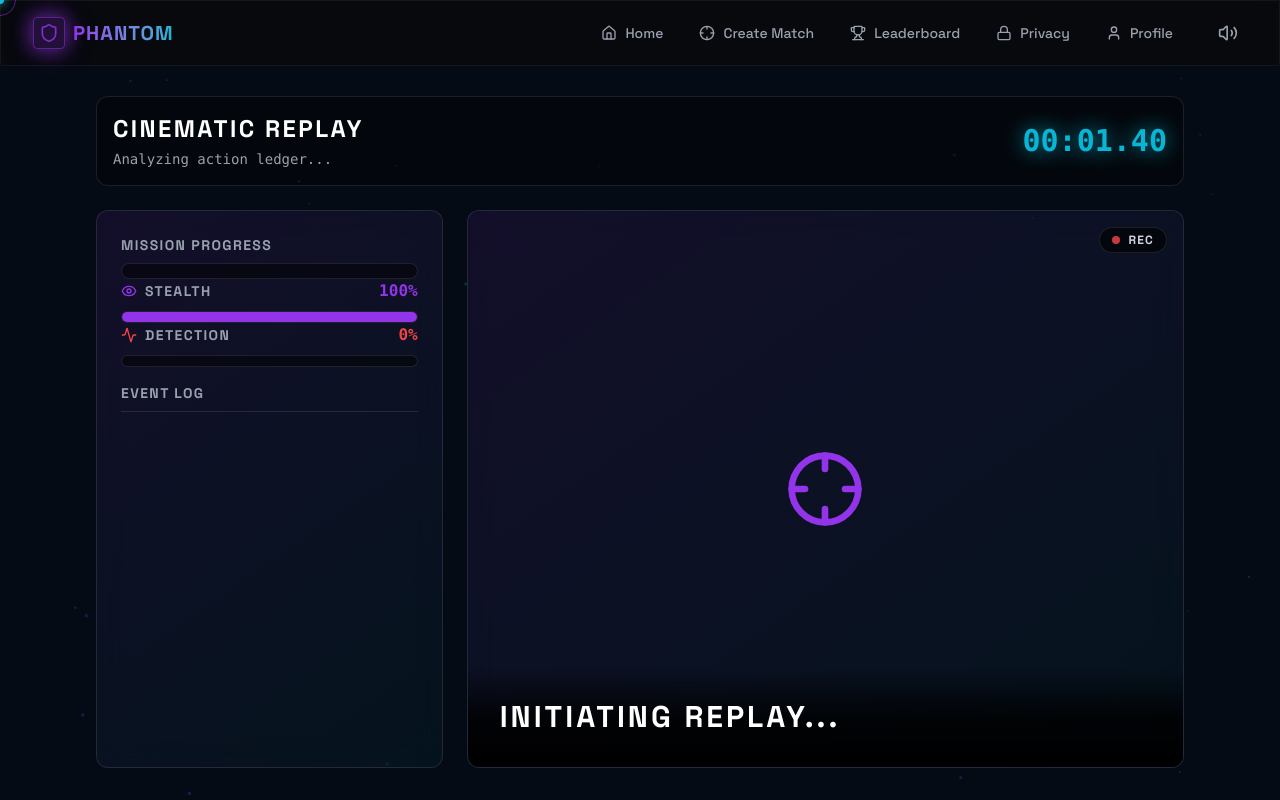
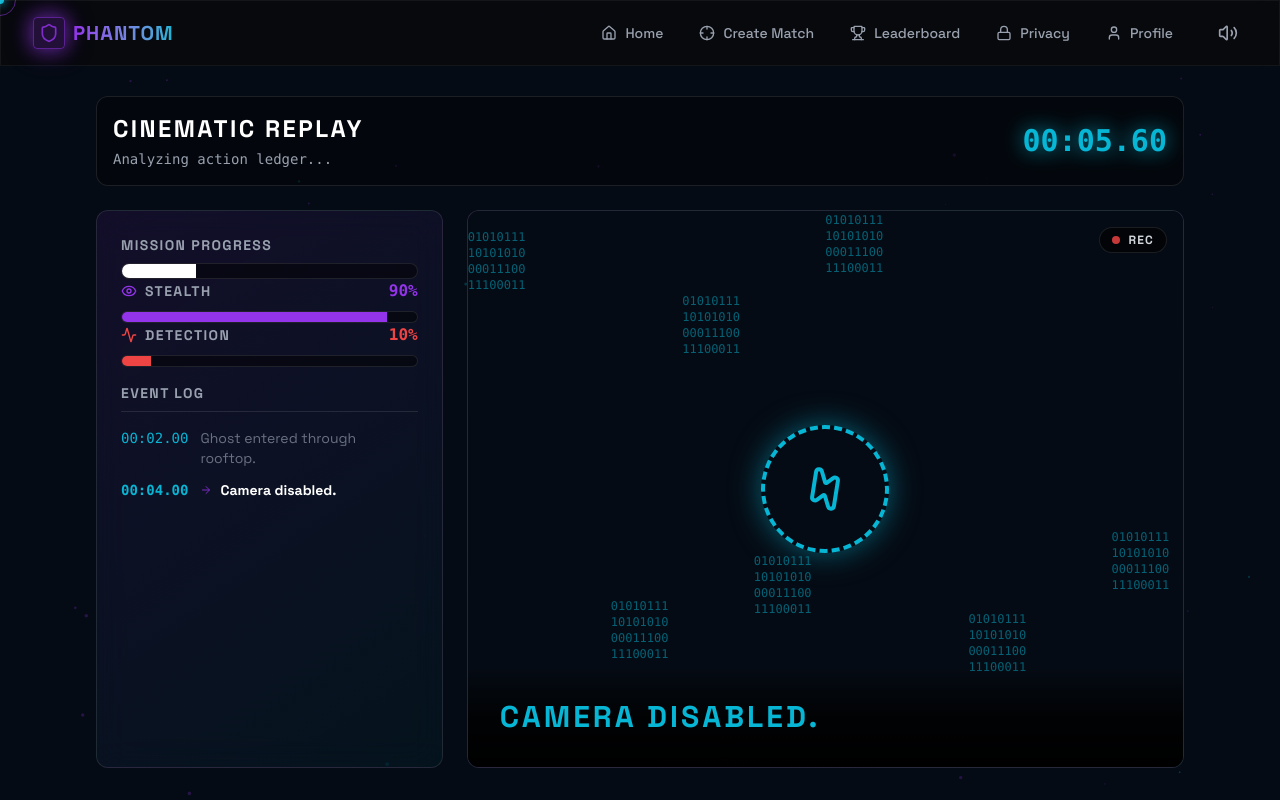
Before and after one commit to hackcoc1916-del/Phantom-Heist-Web3, a Next.js app: page /results/1 in a window 1280 px wide. Shown: the top 800 px of the page. Built offline with nearby package versions, Linux system fonts and the light colour scheme.

Commit message:
fix: timer infinite loop reset bug causing playback to stick at 0-2 seconds

```diff
--- a/src/app/results/[id]/page.tsx
+++ b/src/app/results/[id]/page.tsx
@@ -1,6 +1,6 @@
 "use client";
 
-import { use, useEffect, useState } from "react";
+import { use, useEffect, useState, useRef } from "react";
 import { motion, AnimatePresence } from "framer-motion";
 import PageWrapper from "@/components/layout/PageWrapper";
 import GlassCard from "@/components/ui/GlassCard";
@@ -33,10 +33,12 @@ export default function MissionReplay({ params }: { params: Promise<{ id: string
   const [currentEventIdx, setCurrentEventIdx] = useState(-1);
   const [missionComplete, setMissionComplete] = useState(false);
 
+  const currentEventIdxRef = useRef(-1);
+  const hasCompletedRef = useRef(false);
+
   // Timer loop
   useEffect(() => {
     const startTime = Date.now();
-    let hasCompleted = false;
 
     const interval = setInterval(() => {
       const elapsed = Date.now() - startTime;
@@ -50,7 +52,8 @@ export default function MissionReplay({ params }: { params: Promise<{ id: string
         }
       }
 
-      if (newIdx !== currentEventIdx) {
+      if (newIdx !== currentEventIdxRef.current) {
+        currentEventIdxRef.current = newIdx;
         setCurrentEventIdx(newIdx);
         // Play SFX on event change
         if (newIdx >= 0 && newIdx < EVENTS.length) {
@@ -59,9 +62,9 @@ export default function MissionReplay({ params }: { params: Promise<{ id: string
         }
       }
 
-      if (elapsed > EVENTS[EVENTS.length - 1].time + 2000 && !hasCompleted) {
+      if (elapsed > EVENTS[EVENTS.length - 1].time + 2000 && !hasCompletedRef.current) {
+        hasCompletedRef.current = true;
         setMissionComplete(true);
-        hasCompleted = true;
         playSuccess();
 
         // Confetti explosion
@@ -73,7 +76,6 @@ export default function MissionReplay({ params }: { params: Promise<{ id: string
           disableForReducedMotion: true
         });
 
-        // Achievement popup
         setTimeout(() => {
           toast.success("Achievement Unlocked: Flawless Ghost");
         }, 1500);
@@ -83,7 +85,7 @@ export default function MissionReplay({ params }: { params: Promise<{ id: string
     }, 100);
 
     return () => clearInterval(interval);
-  }, [currentEventIdx, playClick, playError, playSuccess]);
+  }, [playClick, playError, playSuccess]);
 
   // Derived state
   const currentEvent = currentEventIdx >= 0 ? EVENTS[currentEventIdx] : { stealth: 100, detection: 0, type: "idle" };
```
